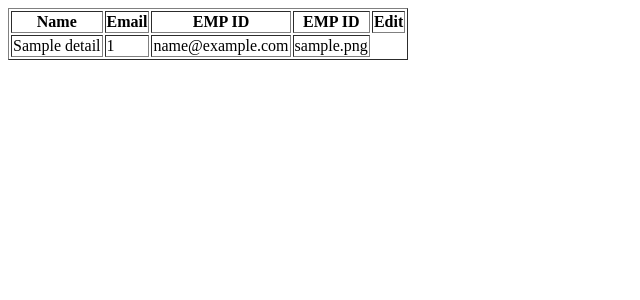
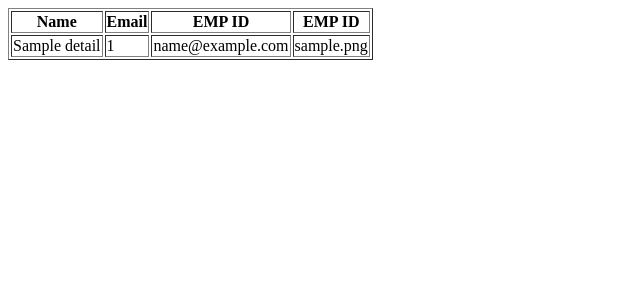
Before and after one commit to Santhiyagu1995/Heptagon, a PHP site: page /listing.php in a window 1280 px wide. Shown: the top 300 px of the page, without its empty margins (0-640 px from the left). Run offline with PHP 8.4, Linux system fonts and the light colour scheme; tables that the repository leaves empty or names only in its code hold one stand-in row (values such as "Sample post").

Commit message:
I have add the new files for your reference.
I have add the new files for your reference.

```diff
--- a/listing.php
+++ b/listing.php
@@ -14,7 +14,7 @@ $sql = "SELECT * FROM `details` ";
 $result = $conn->query($sql);
 
 echo "<table border='1'>";
-echo "<th>Name</th><th>Email</th><th>EMP ID</th><th>EMP ID</th><th>Edit</th>";
+echo "<th>Name</th><th>Email</th><th>EMP ID</th><th>EMP ID</th>";
 while($row = mysqli_fetch_array($result))
 {
 	echo "<tr><td>".$row['name']."</td><td>".$row['emp_id']."</td><td>".$row['email']."</td><td>" . $row['uploadfile']."</td></tr>";
```
